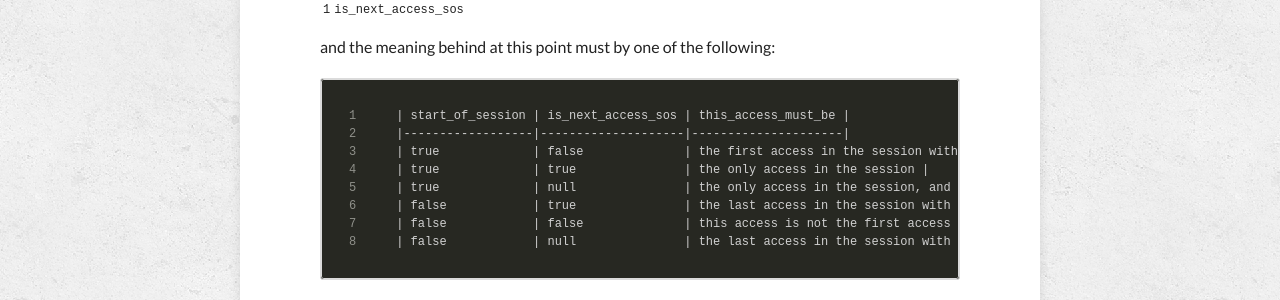
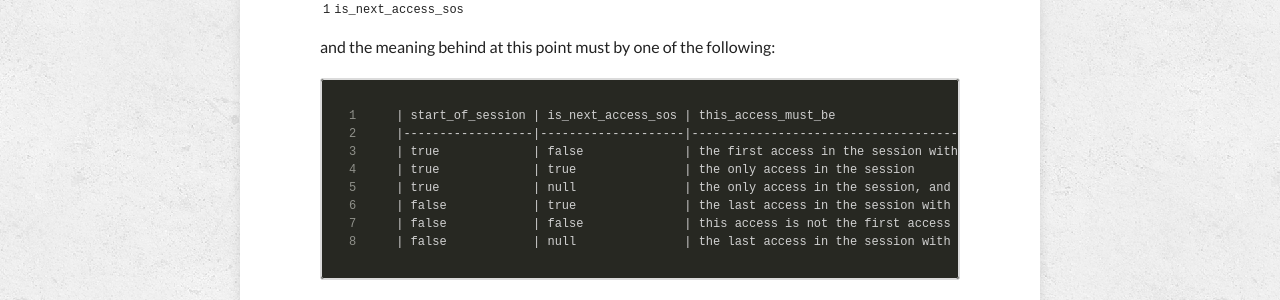
Before and after one commit to visualskyrim/visualskyrim.github.io, a Jekyll site: the page built from _posts/2016-01-11-calculate-user-sessions-using-big-query.md, in a window 1280 px wide and 900 px high, scrolled down 5887 px. Shown: the part 151-451 px from the top of the window. Built offline with Jekyll 4.4.1, drawn with Linux system fonts in a browser that asks for light colours; nearby versions of some CDN libraries; comment, search, counter and statistics services are not loaded.

Commit message:
better format

```diff
--- a/_posts/2016-01-11-calculate-user-sessions-using-big-query.md
+++ b/_posts/2016-01-11-calculate-user-sessions-using-big-query.md
@@ -235,13 +235,13 @@ Let's say there is one partition, which **is already ordered by access_time**, f
 The combination of `start_of_session` and `is_next_access_sos` and the meaning behind at this point must by one of the following:
 
 ~~~ html
-| start_of_session | is_next_access_sos | this_access_must_be |
-|------------------|--------------------|---------------------|
-| true             | false              | the first access in the session with number of access >= 2 |
-| true             | true               | the only access in the session |
-| true             | null               | the only access in the session, and the last access in the partition |
-| false            | true               | the last access in the session with number of access >= 2 |
-| false            | false              | this access is not the first access nor the last in the session with number of access >= 3 |
+| start_of_session | is_next_access_sos | this_access_must_be                                                                                        |
+|------------------|--------------------|------------------------------------------------------------------------------------------------------------|
+| true             | false              | the first access in the session with number of access >= 2                                                 |
+| true             | true               | the only access in the session                                                                             |
+| true             | null               | the only access in the session, and the last access in the partition                                       |
+| false            | true               | the last access in the session with number of access >= 2                                                  |
+| false            | false              | this access is not the first access nor the last in the session with number of access >= 3                 |
 | false            | null               | the last access in the session with number of access >=2, and this access is the last one in the partition |
 ~~~
 
```
